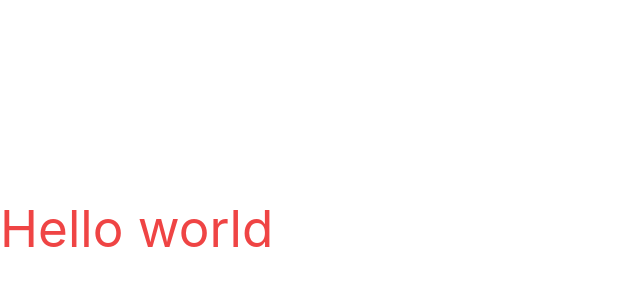
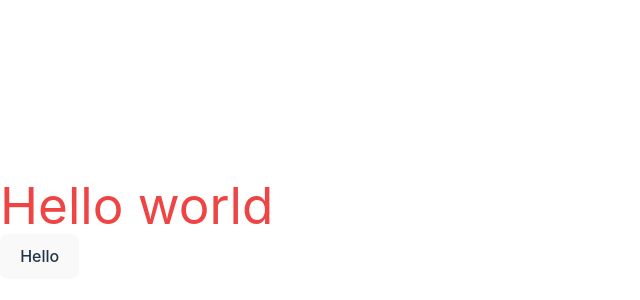
Before and after one commit to nmc2711/vite-test, a React (Vite) app: page / in a window 1280 px wide. Shown: the part 172-472 px from the top of the page, without its empty margins (0-640 px from the left). Built offline with nearby package versions, Linux system fonts and the light colour scheme.

Commit message:
chore: add config paths

```diff
--- a/src/App.tsx
+++ b/src/App.tsx
@@ -1,7 +1,10 @@
+import Button from 'components/ui/button';
+
 function App() {
   return (
     <div>
       <h1 className="text-red-500">Hello world</h1>
+      <Button>Hello</Button>
     </div>
   );
 }
```
Also changed, not shown: tsconfig.json (+7 -7 lines).
